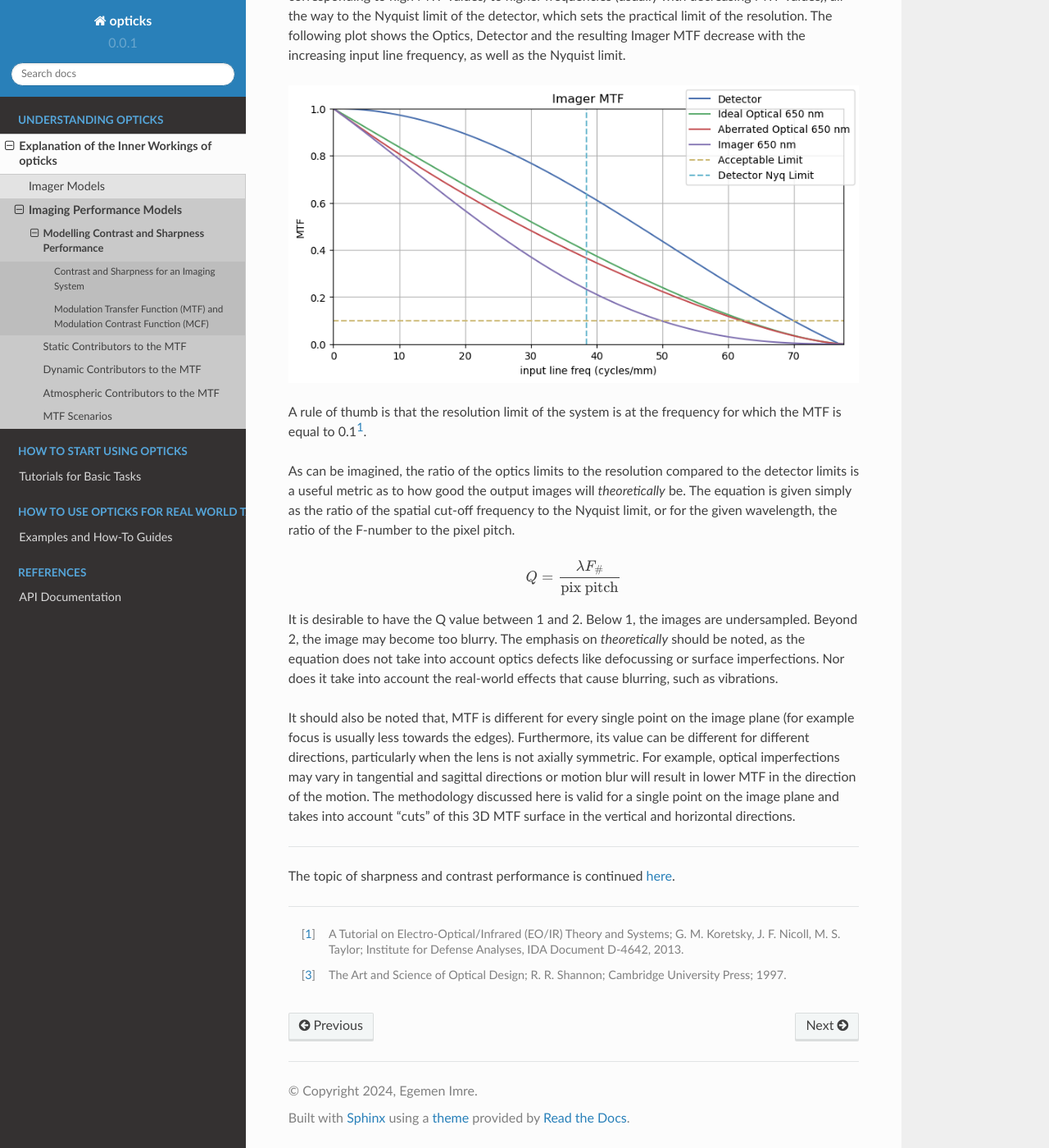
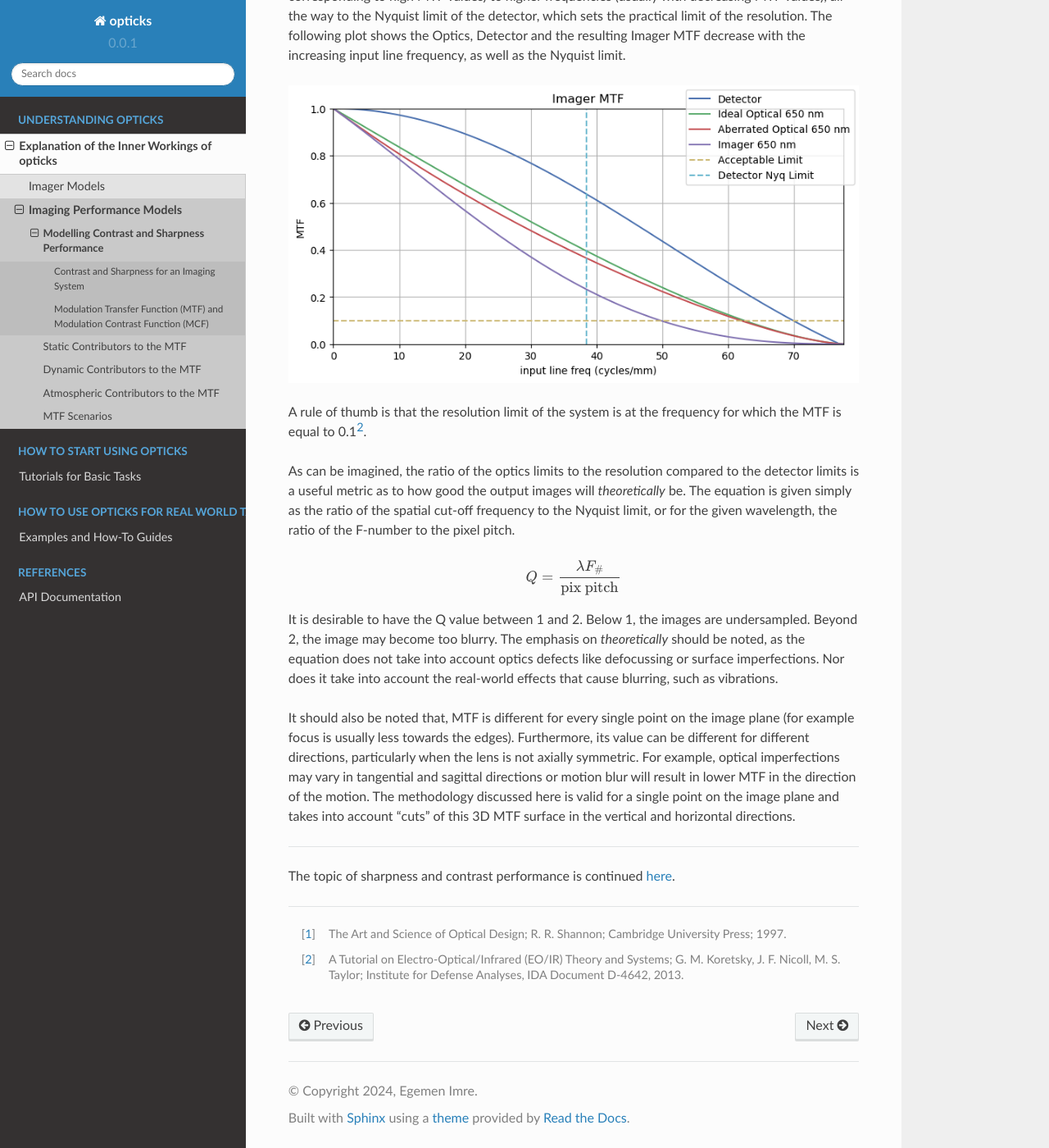
Before and after one commit to egemenimre/opticks, a Sphinx documentation site: the page built from docs/models/sharpness_pt1.md, in a window 1280 px wide and 1400 px high, scrolled down 2288 px. Shown: the whole window at 82% size. Built offline with Sphinx 7.4.7 and the Read the Docs theme 2.0.0, drawn with Linux system fonts in a browser that asks for light colours; pages that are not in the unit, such as notebooks, are missing from menus.

Commit message:
fixed footnote numbers

```diff
--- a/docs/models/sharpness_pt1.md
+++ b/docs/models/sharpness_pt1.md
@@ -22,7 +22,7 @@ Modulation Transfer Function (MTF) is essentially how well the optical system co
 
 Modulation Contrast Function (MCF) is similar, as it is essentially how well the optical system converts the target object contrast into image object contrast.
 
-Both can be measured with sine wave or square wave targets. For a sine wave target (or sine wave response), MCF is equal to MTF. However, for a square wave target (or square wave response), MTF is close to, but not equal to MCF. For square wave response, the MCF is usually higher than MTF. From a Fourier analysis perspective, a square wave comprises an infinite number of frequencies and a sine wave is just a first order approximation with a single frequency.[^3]
+Both can be measured with sine wave or square wave targets. For a sine wave target (or sine wave response), MCF is equal to MTF. However, for a square wave target (or square wave response), MTF is close to, but not equal to MCF. For square wave response, the MCF is usually higher than MTF. From a Fourier analysis perspective, a square wave comprises an infinite number of frequencies and a sine wave is just a first order approximation with a single frequency.[^1]
 
 This means that, for a sine wave input, the image contrast can be easily computed multiplying the MTF and the object contrast in the scene, or rather the Modulation Contrast of the Object (MCO). MCO depends on the object irradiance with respect to the background. Depending on the wavelength, the primary source of object irradiance can be reflectance or emittance.
 
@@ -34,7 +34,7 @@ Even though MTF can be evaluated as a single value for a single input line frequ
 
 ![Static MTF](images/static_mtf.png "Sample MTF plot")
 
-A rule of thumb is that the resolution limit of the system is at the frequency for which the MTF is equal to 0.1[^1].
+A rule of thumb is that the resolution limit of the system is at the frequency for which the MTF is equal to 0.1[^2].
 
 As can be imagined, the ratio of the optics limits to the resolution compared to the detector limits is a useful metric as to how good the output images will *theoretically* be. The equation is given simply as the ratio of the spatial cut-off frequency to the Nyquist limit, or for the given wavelength, the ratio of the F-number to the pixel pitch.
 
@@ -48,6 +48,6 @@ It should also be noted that, MTF is different for every single point on the ima
 
 The topic of sharpness and contrast performance is continued [here](sharpness_pt2.md).
 
-[^1]: A Tutorial on Electro-Optical/Infrared (EO/IR) Theory and Systems; G. M. Koretsky, J. F. Nicoll, M. S. Taylor; Institute for Defense Analyses, IDA Document D-4642, 2013.
+[^1]: The Art and Science of Optical Design; R. R. Shannon; Cambridge University Press; 1997.
 
-[^3]: The Art and Science of Optical Design; R. R. Shannon; Cambridge University Press; 1997.
+[^2]: A Tutorial on Electro-Optical/Infrared (EO/IR) Theory and Systems; G. M. Koretsky, J. F. Nicoll, M. S. Taylor; Institute for Defense Analyses, IDA Document D-4642, 2013.
```
Also changed, not shown: docs/models/sharpness_pt2.md (+7 -7 lines), docs/models/sharpness_pt3.md (+4 -4 lines).
